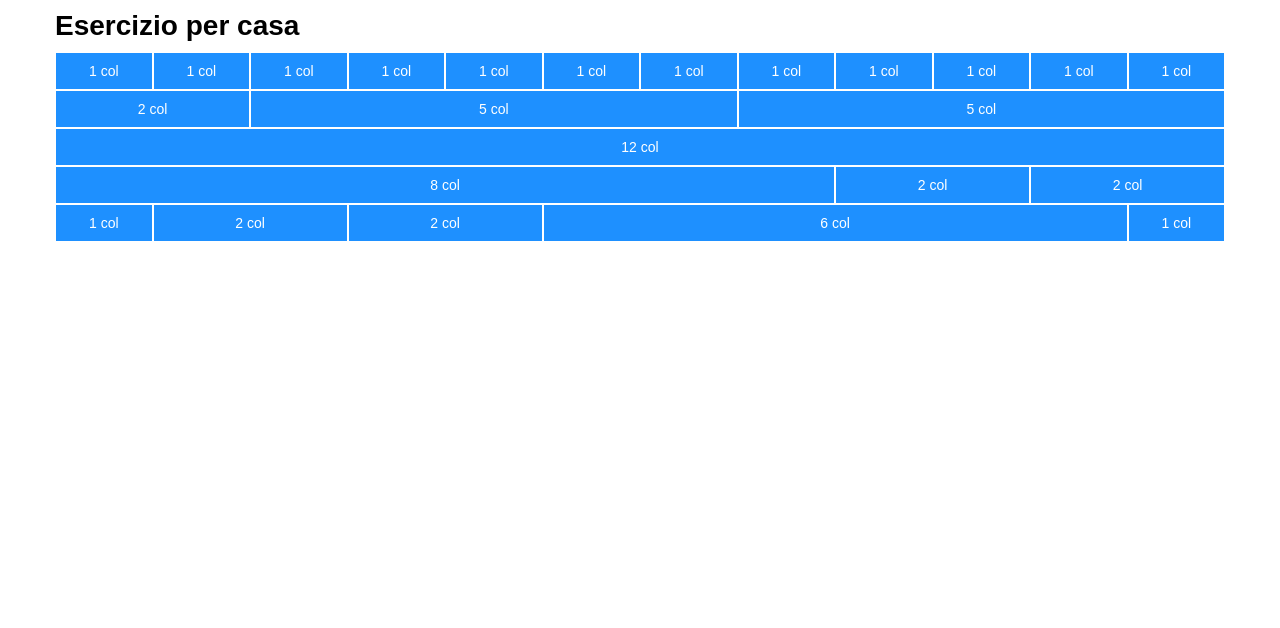
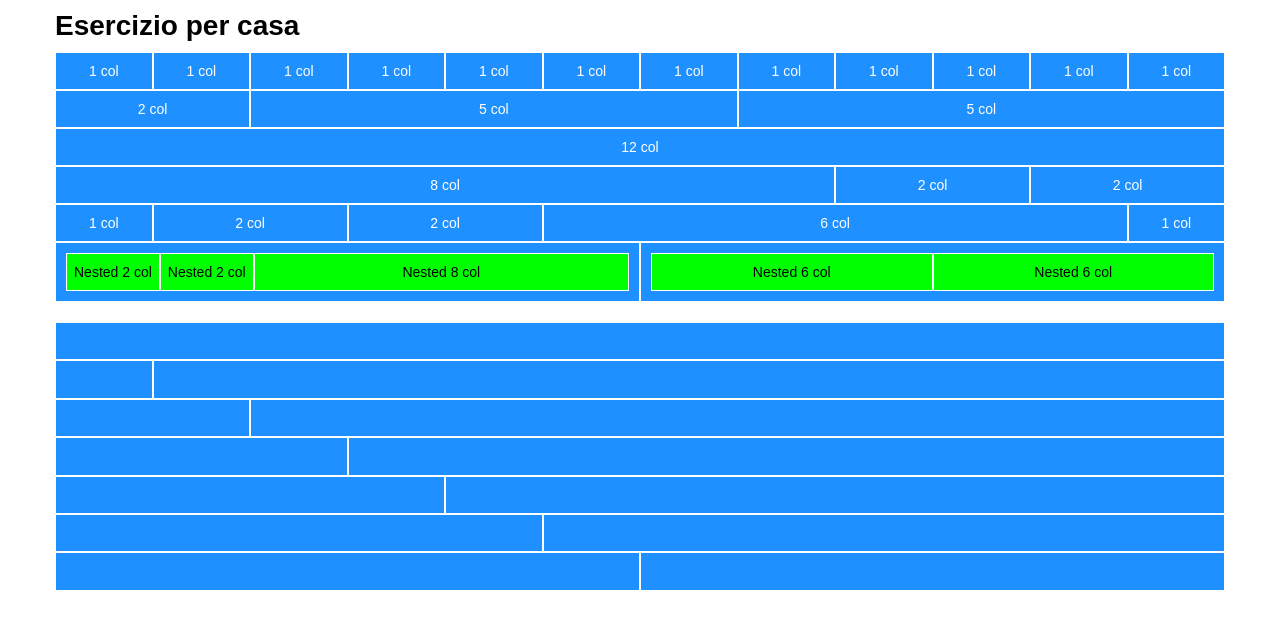
Before and after one commit to Nuccia955/html-css-12bool, a plain HTML site: page index.html in a window 1280 px wide. Drawn offline with Linux system fonts and the light colour scheme.

Commit message:
add 6 - 13

```diff
--- a/css/main.css
+++ b/css/main.css
@@ -14,9 +14,20 @@ body {
     text-align: center;
 }
 
+.h_38 {
+    height: 38.4px;
+}
+
 /* DISTANCES */
+.mb_20 {
+    margin-bottom: 20px;
+}
 .my_10 {
     margin: 10px auto;
+}
+
+.p_10 {
+    padding: 10px;
 }
 
 /* COLORS */
--- a/index.html
+++ b/index.html
@@ -10,6 +10,7 @@
 </head>
 <body>
     <h1 class="container my_10">Esercizio per casa</h1>
+    <!-- FIRST PART -->
     <section class="container">
         <div class="row">
             <div class="box dodgerblue col-1">
@@ -106,6 +107,84 @@
             </div>
         </div>
     </section>
-    </div>
+
+    <section class="container mb_20">
+        <div class="row">
+            <div class="box dodgerblue col-6 p_10">
+                <div class="row">
+                    <div class="box lime col-2">
+                        Nested 2 col
+                    </div>
+                    <div class="box lime col-2">
+                        Nested 2 col
+                    </div>
+                    <div class="box lime col-8">
+                        Nested 8 col
+                    </div>
+                </div>
+            </div>
+            <div class="box dodgerblue col-6 p_10">
+                <div class="row">
+                    <div class="box lime col-6">
+                        Nested 6 col
+                    </div>
+                    <div class="box lime col-6">
+                        Nested 6 col
+                    </div>
+                </div>
+            </div>
+        </div>
+    </section>
+
+    <!-- SECOND PART -->
+    <section class="container">
+        <div class="row">
+            <div class="box dodgerblue col-12 h_38"></div>
+        </div>
+    </section>
+
+    <section class="container">
+        <div class="row">
+            <div class="box dodgerblue col-1 h_38"></div>
+            <div class="box dodgerblue col-11 h_38"></div>
+        </div>
+    </section>
+
+    <section class="container">
+        <div class="row">
+            <div class="box dodgerblue col-2 h_38"></div>
+            <div class="box dodgerblue col-10 h_38"></div>
+        </div>
+    </section>
+
+    <section class="container">
+        <div class="row">
+            <div class="box dodgerblue col-3 h_38"></div>
+            <div class="box dodgerblue col-9 h_38"></div>
+        </div>
+    </section>
+
+    <section class="container">
+        <div class="row">
+            <div class="box dodgerblue col-4 h_38"></div>
+            <div class="box dodgerblue col-8 h_38"></div>
+        </div>
+    </section>
+
+    <section class="container">
+        <div class="row">
+            <div class="box dodgerblue col-5 h_38"></div>
+            <div class="box dodgerblue col-7 h_38"></div>
+        </div>
+    </section>
+
+    <section class="container mb_20">
+        <div class="row">
+            <div class="box dodgerblue col-6 h_38"></div>
+            <div class="box dodgerblue col-6 h_38"></div>
+        </div>
+    </section>
+
+
 </body>
 </html>
```
